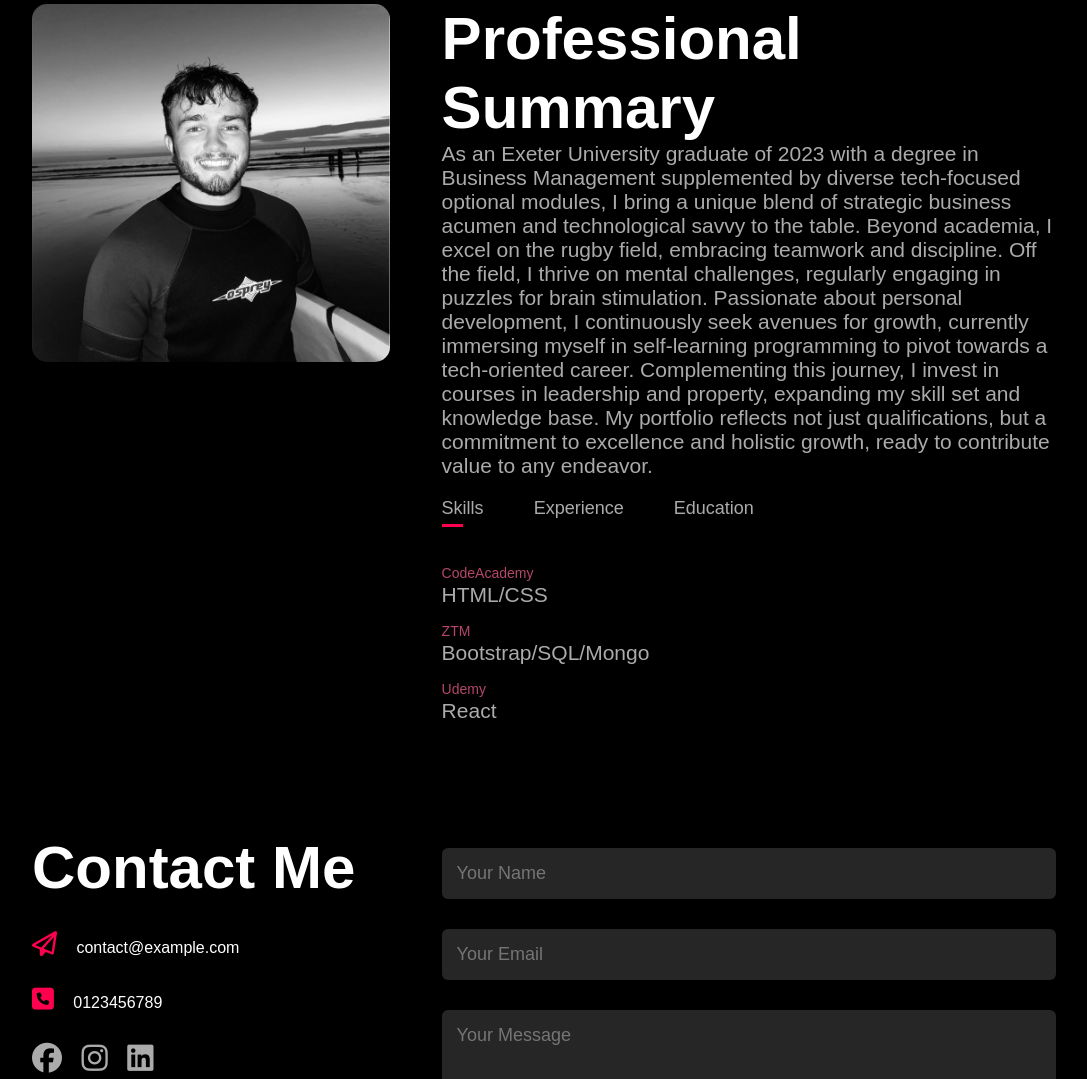
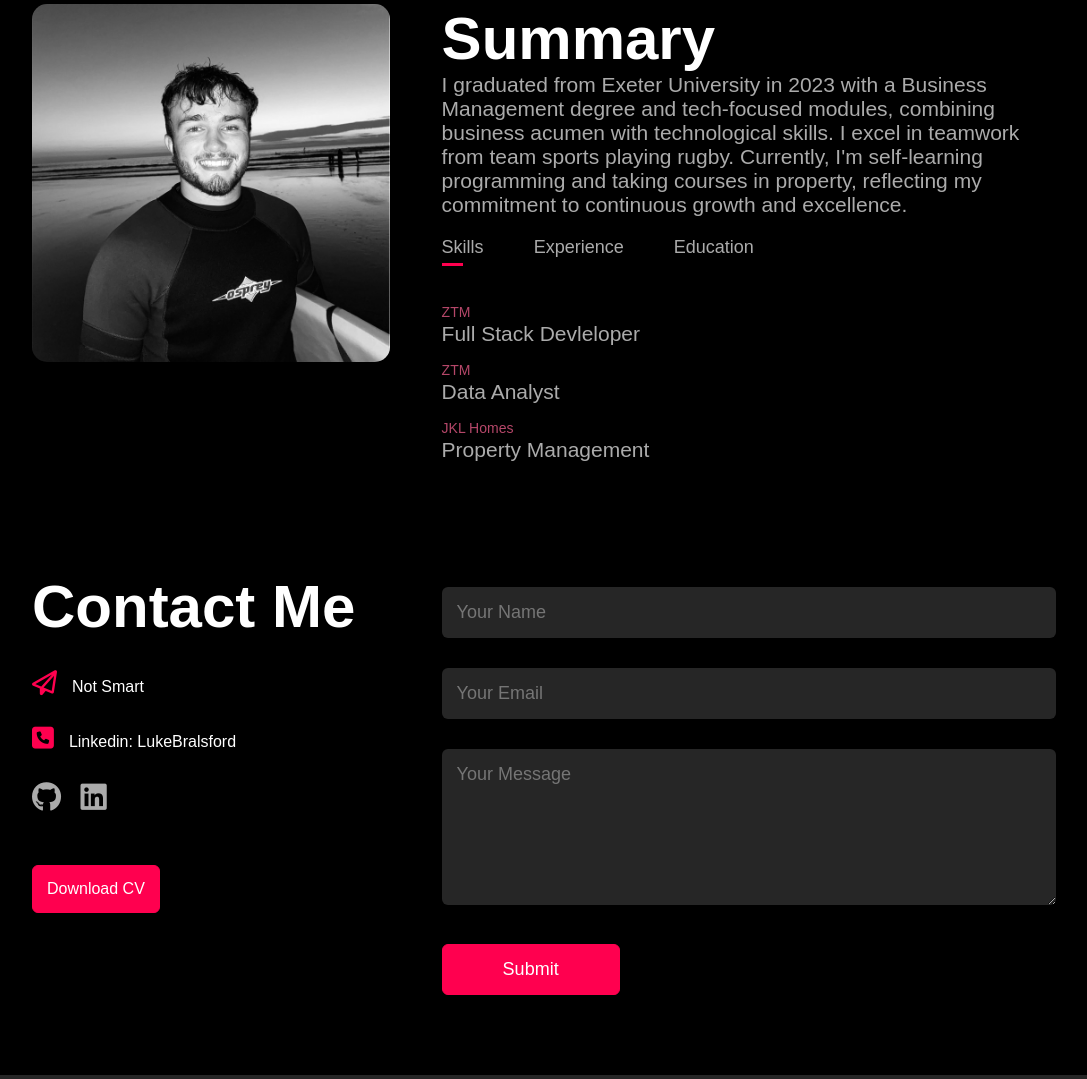
Before and after one commit to Luke-I-Code/Personal-Website, a plain HTML site: page index.html in a window 1280 px wide. Shown: the part 886-1965 px from the top of the page, without its empty margins (96-1183 px from the left). Drawn offline with Linux system fonts and the light colour scheme.

Commit message:
changing logo,summary,contact logos

```diff
--- a/index.html
+++ b/index.html
@@ -12,7 +12,7 @@
   <div id="header">
     <div class="container">
       <nav>
-        <img src="website logo.png" class="logo">
+        <img src="Logo.png" class="logo">
         <ul id="sidemenu">
           <li><a href="#header">Home</a></li>
           <li><a href="#about">About</a></li>
@@ -23,7 +23,7 @@
         <i class="fas fa-bars" onclick="openmenu"></i>
       </nav>
       <div class="header-text">
-        <p>Luke's Odyssey</p>
+        <p>Odyssey</p>
         <h1><span>The Journey</span><br>of continuous improvement</h1>
       </div>
     </div>
@@ -36,16 +36,13 @@
           <img src="BeachPic_Backgroud.jpg">
         </div>
         <div class="about-col-2">
-          <h1 class="sub-title">Professional Summary</h1>
-          <p>As an Exeter University graduate of 2023 with a degree in Business Management supplemented by diverse
-            tech-focused optional modules, I bring a unique blend of strategic business acumen and technological savvy
-            to the table. Beyond academia, I excel on the rugby field, embracing teamwork and discipline. Off the field,
-            I thrive on mental challenges, regularly engaging in puzzles for brain stimulation. Passionate about
-            personal development, I continuously seek avenues for growth, currently immersing myself in self-learning
-            programming to pivot towards a tech-oriented career. Complementing this journey, I invest in courses in
-            leadership and property, expanding my skill set and knowledge base. My portfolio reflects not just
-            qualifications, but a commitment to excellence and holistic growth, ready to contribute value to any
-            endeavor.</p>
+          <h1 class="sub-title">Summary</h1>
+          <p>I graduated from Exeter University in 2023 with a Business Management
+            degree and tech-focused modules, combining business acumen with technological
+            skills. I excel in teamwork from team sports playing rugby. Currently,
+            I'm self-learning programming and taking courses in property,
+            reflecting my commitment to continuous growth and excellence.
+          </p>
 
           <div class="tab-titles">
             <p class="tab-links active-link" onclick="opentab('skills')">Skills</p>
@@ -54,16 +51,16 @@
           </div>
           <div class="tab-contents active-tab" id="skills">
             <ul>
-              <li><span>CodeAcademy</span><br>HTML/CSS</li>
-              <li><span>ZTM</span><br>Bootstrap/SQL/Mongo</li>
-              <li><span>Udemy</span><br>React</li>
+              <li><span>ZTM</span><br>Full Stack Devleloper</li>
+              <li><span>ZTM</span><br>Data Analyst</li>
+              <li><span>JKL Homes</span><br>Property Management</li>
             </ul>
           </div>
           <div class="tab-contents" id="experience">
             <ul>
-              <li><span>JKL Homes</span><br>Property Management</li>
-              <li><span>Freelance</span><br>Personal Portfolio Work</li>
-              <li><span>Digital Editor</span><br>Online Contnent Editor</li>
+              <li><span>JKL Homes</span><br>Property Manager</li>
+              <li><span>KP Digital Marketing</span><br>Digtial Editor</li>
+              <li><span>Freelance</span><br>Web Developer</li>
             </ul>
           </div>
           <div class="tab-contents" id="education">
@@ -83,12 +80,11 @@
       <div class="row">
         <div class="contact-left">
           <h1 class="sub-title">Contact Me</h1>
-          <p><i class="fa-regular fa-paper-plane"></i> contact@example.com</p>
-          <p><i class="fa-solid fa-square-phone"></i> 0123456789</p>
+          <p><i class="fa-regular fa-paper-plane"></i>Not Smart</p>
+          <p><i class="fa-solid fa-square-phone"></i>Linkedin: LukeBralsford</p>
           <div class="social-icons">
-            <a href="https//:facebook.com/"><i class="fa-brands fa-facebook"></i></a>
-            <a href=""><i class="fa-brands fa-instagram"></i></a>
-            <a href=""><i class="fa-brands fa-linkedin"></i></a>
+            <a href=https://github.com/Luke-I-Code><i class="fa-brands fa-github"></i></a>
+            <a href="www.linkedin.com/in/lukebralsford"><i class="fa-brands fa-linkedin"></i></a>
           </div>
           <a href="/Luke Bralsford - Resume.pdf" download class="btn btn2">Download CV</a>
         </div>
--- a/styles.css
+++ b/styles.css
@@ -32,9 +32,9 @@ nav {
 }
 
 .logo {
-  width: 400px;
-  height: 50px;
-  border-radius: 13px;
+  width: 200px;
+  height: 80px;
+  border-radius: 20px;
 }
 
 nav ul li {
```
Also changed, not shown: Logo.png (added).
